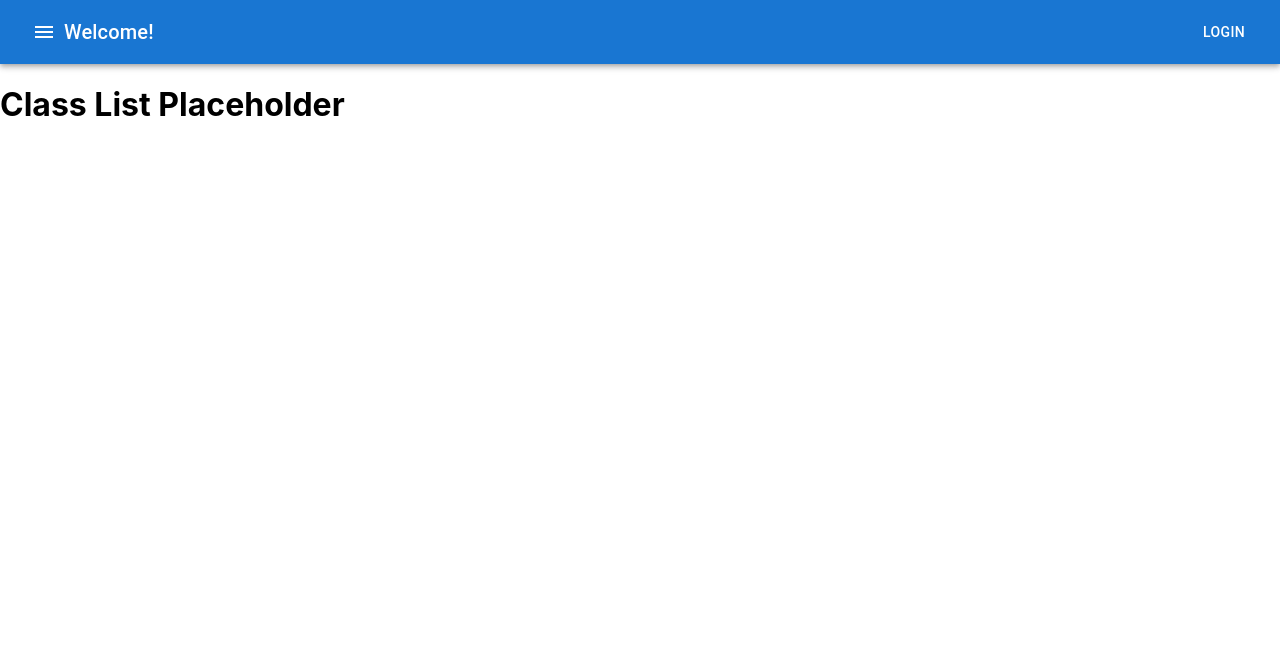
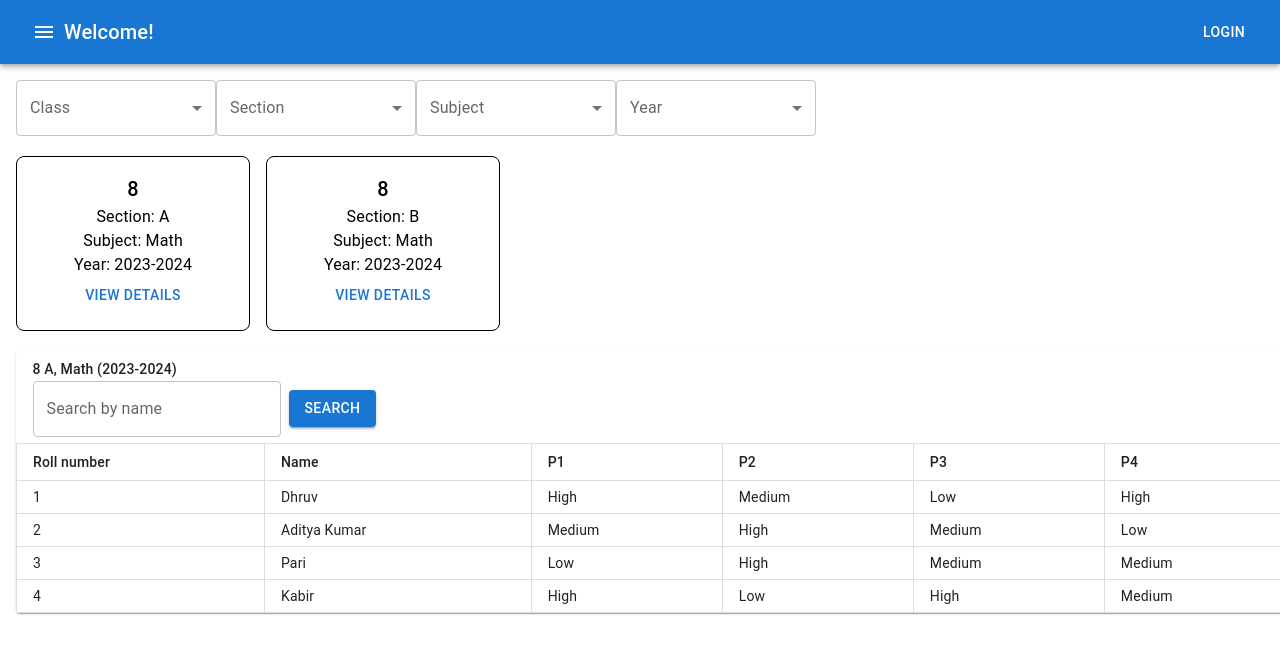
Before and after one commit to ayushyadav47/DSI, a React (Create React App) app in the folder frontend/: page /class-list in a window 1280 px wide. Shown: the top 654 px of the page. Built offline with nearby package versions, Linux system fonts and the light colour scheme.

Commit message:
completed class-list page for teachers

```diff
--- /dev/null
+++ b/frontend/src/components/dropdown-section.jsx
@@ -0,0 +1,31 @@
+import React from 'react';
+import { FormControl, InputLabel, Select, MenuItem } from '@mui/material';
+
+const DropdownSection = ({ sections }) => {
+  const [sectionItem, setSectionItem] = React.useState('');
+
+  const handleChange = (event) => {
+    setSectionItem(event.target.value);
+  };
+
+  return (
+    <FormControl variant="outlined" sx={{ minWidth: 200 }}>
+      <InputLabel id="section-select-label">Section</InputLabel>
+      <Select
+        labelId="section-select-label"
+        id="section-select"
+        value={sectionItem}
+        onChange={handleChange}
+        label="Section"
+      >
+        {sections.map((sectionItem, index) => (
+          <MenuItem key={index} value={sectionItem}>
+            {sectionItem}
+          </MenuItem>
+        ))}
+      </Select>
+    </FormControl>
+  );
+};
+
+export default DropdownSection;
--- /dev/null
+++ b/frontend/src/components/dropdown-year.jsx
@@ -0,0 +1,31 @@
+import React from 'react';
+import { FormControl, InputLabel, Select, MenuItem } from '@mui/material';
+
+const DropdownYear = ({ years }) => {
+  const [yearItem, setYearItem] = React.useState('');
+
+  const handleChange = (event) => {
+    setYearItem(event.target.value);
+  };
+
+  return (
+    <FormControl variant="outlined" sx={{ minWidth: 200 }}>
+      <InputLabel id="year-select-label">Year</InputLabel>
+      <Select
+        labelId="year-select-label"
+        id="year-select"
+        value={yearItem}
+        onChange={handleChange}
+        label="Year"
+      >
+        {years.map((yearItem, index) => (
+          <MenuItem key={index} value={yearItem}>
+            {yearItem}
+          </MenuItem>
+        ))}
+      </Select>
+    </FormControl>
+  );
+};
+
+export default DropdownYear;
--- a/frontend/src/pages/classlist.jsx
+++ b/frontend/src/pages/classlist.jsx
@@ -1,12 +1,208 @@
 import React, { useState } from 'react';
+import { Typography, Table, TableContainer, TableHead, TableBody, TableRow, TableCell, Paper, Button, Box, TextField } from '@mui/material';
 import Navbar from '../components/navbar.jsx';
+import DropdownClass from '../components/dropdown-class.jsx';
+import DropdownSection from '../components/dropdown-section.jsx';
+import DropdownYear from '../components/dropdown-year.jsx';
+import DropdownSubject from '../components/dropdown-subject.jsx';
+
+const SearchBar = ({ onSearch }) => {
+  const [searchText, setSearchText] = useState('');
+
+  const handleSearch = () => {
+    // Pass the search text to the parent component
+    if (onSearch) {
+      onSearch(searchText);
+    }
+  };
+
+  const handleInputChange = (event) => {
+    setSearchText(event.target.value);
+  };
+
+  const handleKeyPress = (event) => {
+    // Trigger search on Enter key press
+    if (event.key === 'Enter') {
+      handleSearch();
+    }
+  };
+
+  return (
+    <div style={{ display: 'flex', alignItems: 'center'}}>
+      <TextField
+        label="Search by name"
+        variant="outlined"
+        value={searchText}
+        onChange={handleInputChange}
+        onKeyPress={handleKeyPress}
+      />
+      <Button variant="contained" color="primary" onClick={handleSearch} style={{ marginLeft: 8 }}>
+        Search
+      </Button>
+    </div>
+  );
+};
 
 const ClassList = () => {
+  const [selectedClass, setSelectedClass] = useState('');
+  const [selectedSection, setSelectedSection] = useState('');
+  const [selectedSubject, setSelectedSubject] = useState('');
+  const [selectedYear, setSelectedYear] = useState('');
+
+  const handleClassChange = (event) => {
+    setSelectedClass(event.target.value);
+  };
+  const handleSectionChange = (event) => {
+    setSelectedSection(event.target.value);
+  };
+  const handleSubjectChange = (event) => {
+    setSelectedSubject(event.target.value);
+  };
+  const handleYearChange = (event) => {
+    setSelectedYear(event.target.value);
+  };
+
+  const data = [
+    { className: '8', section: 'A', subject: 'Math', year: '2023-2024' },
+    { className: '8', section: 'B', subject: 'Math', year: '2023-2024' },
+    // Add more data as needed
+  ];
+
+  const [tableData, setTableData] = useState([
+    {
+      rollno: 1,
+      classSection: '8 A',
+      name: 'Dhruv',
+      totalStudents: 30,
+      criticalThinking: 'High',
+      values: 'Medium',
+      socialContext: 'Low',
+      creativity: 'High',
+    },
+    {
+      rollno: 2,
+      classSection: '8 B',
+      name: 'Aditya Kumar',
+      totalStudents: 25,
+      criticalThinking: 'Medium',
+      values: 'High',
+      socialContext: 'Medium',
+      creativity: 'Low',
+    },
+    {
+      rollno: 3,
+      classSection: '8 C',
+      name: 'Pari',
+      totalStudents: 28,
+      criticalThinking: 'Low',
+      values: 'High',
+      socialContext: 'Medium',
+      creativity: 'Medium',
+    },
+    {
+      rollno: 4,
+      classSection: '8 D',
+      name: 'Kabir',
+      totalStudents: 32,
+      criticalThinking: 'High',
+      values: 'Low',
+      socialContext: 'High',
+      creativity: 'Medium',
+    },
+    // Add more dummy data as needed
+  ]);
+
+  const [tableTitle,setTabletitle]=useState({ className: '8', section: 'A', subject: 'Math', year: '2023-2024' })
+
+
+  const handleBoxClick = (clickedData) => {
+    // Perform some action with the clicked data
+    console.log('Box clicked:', clickedData);
+    setTabletitle({ className: clickedData.className, section: clickedData.section, subject: clickedData.subject, year: clickedData.year })
+  };
+
+
     return (
-      <div>
-        <Navbar/>
-        <h1>Class List Placeholder</h1>
-      </div>
+      <>
+      <Navbar/>
+      <Box m={2} width="100%">
+        <Box>
+          <DropdownClass classes={['6', '7', '8']} onChange={handleClassChange} />
+          <DropdownSection sections={['A', 'B', 'C']} onChange={handleSectionChange} />
+          <DropdownSubject subjects={['Math', 'Science', 'English']} onChange={handleSubjectChange} />
+          <DropdownYear years={['2022-2023', '2023-2024', '2024-2025']} onChange={handleYearChange} />
+        </Box>
+        <br/>
+
+        <Box style={{ display: 'flex', overflowX: 'auto' }}>
+        {data.map((item, index) =>
+          (
+            // <BoxComponent key={index} data={item} />
+          <Box
+            sx={{
+              border: 1,
+              borderRadius: 2,
+              padding: 2,
+              marginRight: 2,
+              minWidth: 200,
+              display: 'flex',
+              flexDirection: 'column',
+              alignItems: 'center',
+            }}
+            // onClick={handleBoxClick(item)}
+          >
+            <Typography variant="h6">{item.className}</Typography>
+            <Typography>{`Section: ${item.section}`}</Typography>
+            <Typography>{`Subject: ${item.subject}`}</Typography>
+            <Typography>{`Year: ${item.year}`}</Typography>
+            {/* TODO: not working */}
+            <Button onClick={()=>handleBoxClick(item)}>View Details</Button>
+
+          </Box>
+          )
+        )
+        }
+        </Box>
+        <br/>
+
+        {/* Student Records */}
+        <TableContainer component={Paper}>
+          <Table size="small"> {/* Use dense table */}
+            <TableHead>
+              <TableRow>
+                <TableCell colSpan={6}>{tableTitle.className } {tableTitle.section}, {tableTitle.subject} ({tableTitle.year}) {<SearchBar/>} </TableCell>
+              </TableRow>
+            </TableHead>
+
+            <TableHead>
+              <TableRow>
+                <TableCell sx={{ border: '1px solid #ddd' }}>Roll number</TableCell>
+                <TableCell sx={{ border: '1px solid #ddd' }}>Name</TableCell>
+                <TableCell sx={{ border: '1px solid #ddd' }}>P1</TableCell>
+                <TableCell sx={{ border: '1px solid #ddd' }}>P2</TableCell>
+                <TableCell sx={{ border: '1px solid #ddd' }}>P3</TableCell>
+                <TableCell sx={{ border: '1px solid #ddd' }}>P4</TableCell>
+              </TableRow>
+            </TableHead>
+
+            <TableBody>
+              {tableData.map((row) => (
+                <TableRow key={row.rollno} sx={{ '&:last-child td, &:last-child th': { borderRight: '1px solid #ddd', borderBottom: '1px solid #ddd' } }}>
+                  <TableCell sx={{ border: '1px solid #ddd' }}>{row.rollno}</TableCell>
+                  <TableCell sx={{ border: '1px solid #ddd' }}>{row.name}</TableCell>
+                  <TableCell sx={{ border: '1px solid #ddd' }}>{row.criticalThinking}</TableCell>
+                  <TableCell sx={{ border: '1px solid #ddd' }}>{row.values}</TableCell>
+                  <TableCell sx={{ border: '1px solid #ddd' }}>{row.socialContext}</TableCell>
+                  <TableCell sx={{ border: '1px solid #ddd' }}>{row.creativity}</TableCell>
+
+                </TableRow>
+              ))}
+            </TableBody>
+          </Table>
+        </TableContainer>
+
+      </Box>
+    </>
     );
   };
 
--- a/frontend/src/pages/quizlist.jsx
+++ b/frontend/src/pages/quizlist.jsx
@@ -1,12 +1,48 @@
 import React, { useState } from 'react';
+import { Typography, Table, TableContainer, TableHead, TableBody, TableRow, TableCell, Paper, Button, Box } from '@mui/material';
 import Navbar from '../components/navbar.jsx';
+import DropdownClass from '../components/dropdown-class.jsx';
+import DropdownSection from '../components/dropdown-section.jsx';
+import DropdownYear from '../components/dropdown-year.jsx';
+import DropdownSubject from '../components/dropdown-subject.jsx';
 
 const QuizList = () => {
+
+  const [selectedClass, setSelectedClass] = useState('');
+  const [selectedSection, setSelectedSection] = useState('');
+  const [selectedSubject, setSelectedSubject] = useState('');
+  const [selectedYear, setSelectedYear] = useState('');
+
+  const handleClassChange = (event) => {
+    setSelectedClass(event.target.value);
+  };
+  const handleSectionChange = (event) => {
+    setSelectedSection(event.target.value);
+  };
+  const handleSubjectChange = (event) => {
+    setSelectedSubject(event.target.value);
+  };
+  const handleYearChange = (event) => {
+    setSelectedYear(event.target.value);
+  };
+
     return (
-      <div>
-        <Navbar/>
-        <h1>Quiz List Placeholder</h1>
-      </div>
+      <>
+      <Navbar/>
+      <Box m={2} width="100%">
+
+
+
+
+        <DropdownClass classes={['6', '7', '8']} onChange={handleClassChange} />
+        <DropdownSection sections={['A', 'B', 'C']} onChange={handleSectionChange} />
+        <DropdownSubject subjects={['Math', 'Science', 'English']} onChange={handleSubjectChange} />
+        <DropdownYear years={['2022-2023', '2023-2024', '2024-2025']} onChange={handleYearChange} />
+
+        <br/>
+
+      </Box>
+    </>
     );
   };
 
```
